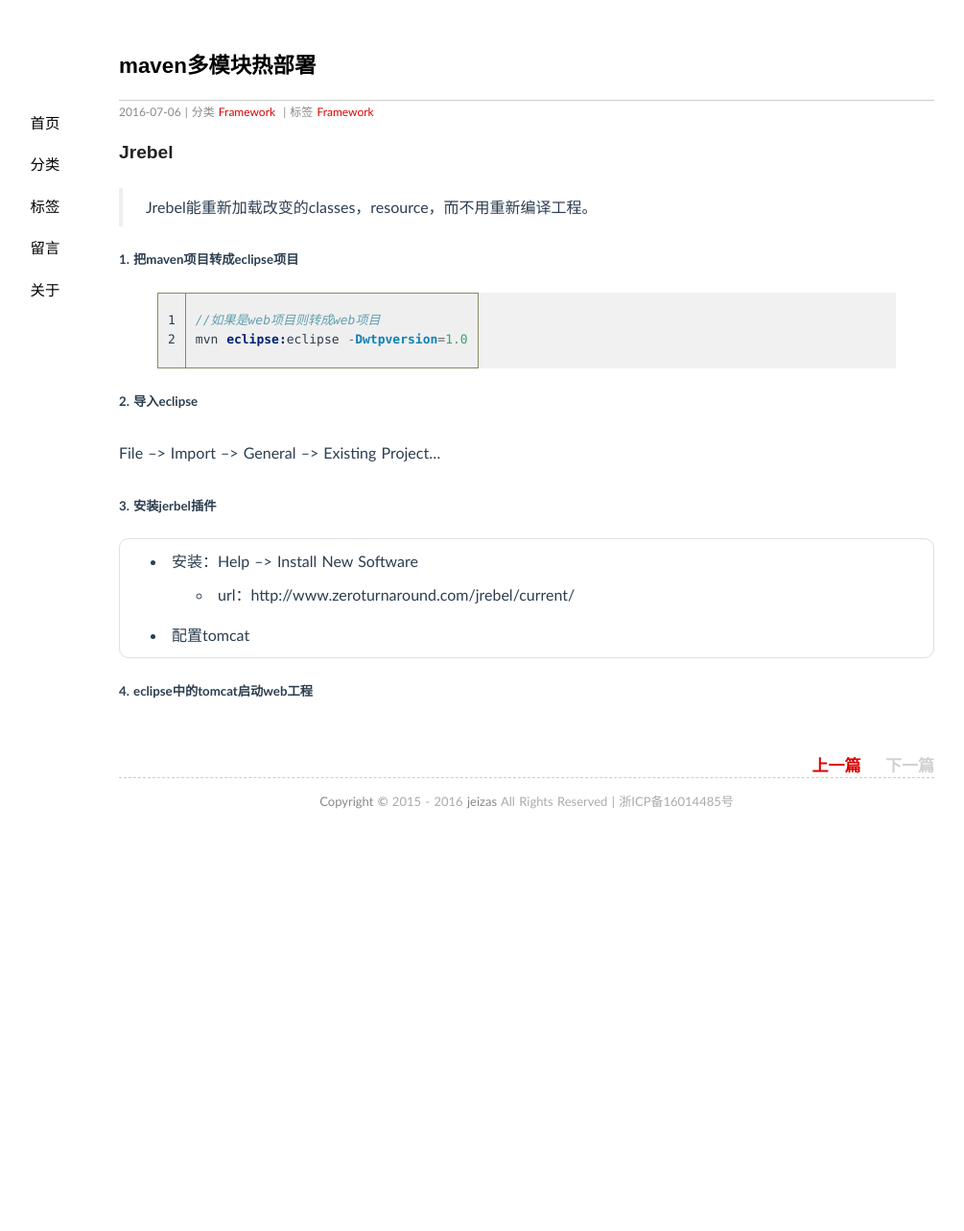
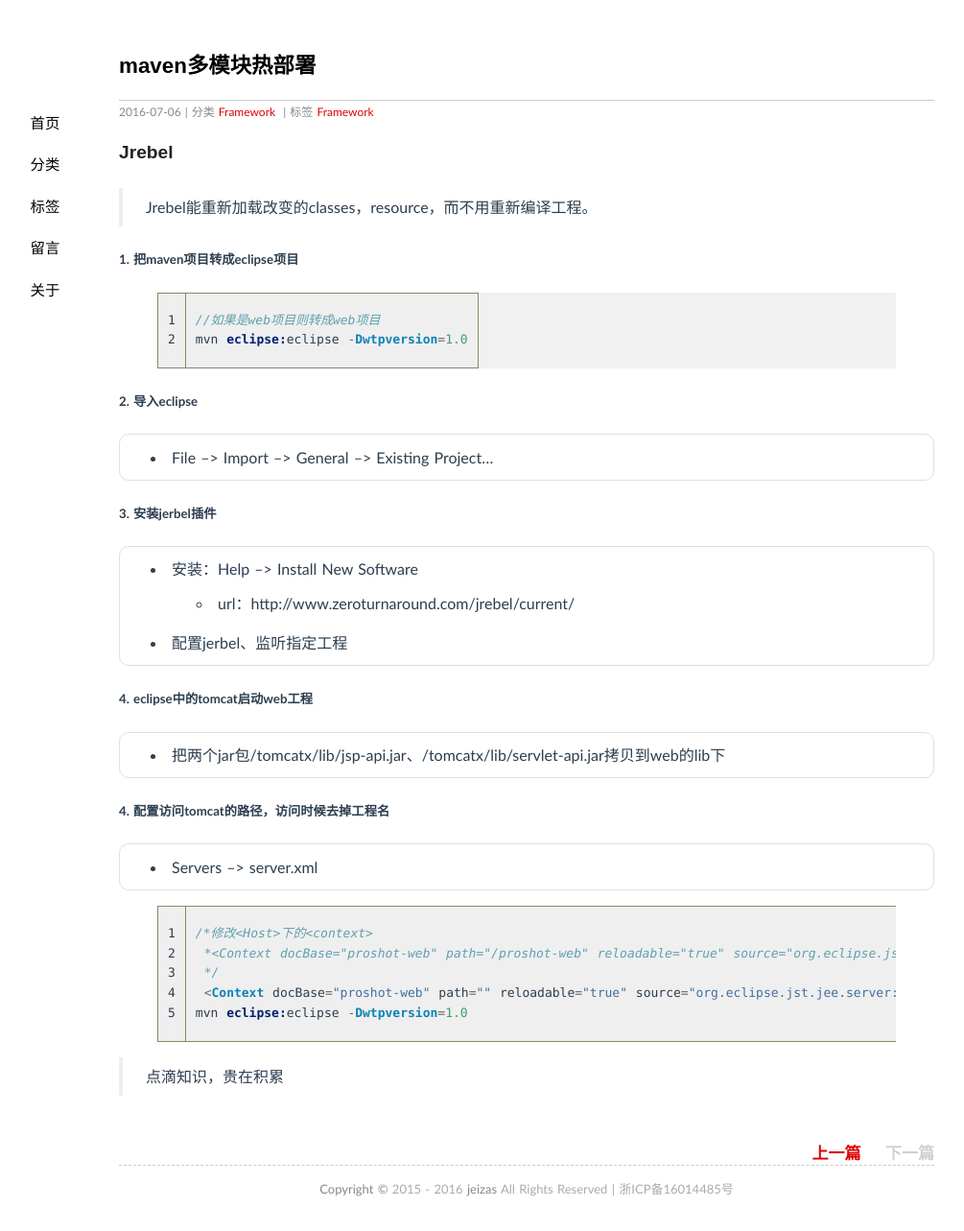
Before and after one commit to jeizas/jeizas.github.io, a Jekyll site: the page built from _posts/2016-07-06-jrebel.md, in a window 1280 px wide. Shown: the whole page at 96% size, without its empty margins (91-1096 px from the left). Built offline with Jekyll 4.4.1, drawn with Linux system fonts in a browser that asks for light colours; comment, search, counter and statistics services are not loaded; before the commit the page ends 900 px from its top, so only the background shows below that.

Commit message:
修改：     _posts/2016-07-06-jrebel.md

```diff
--- a/_posts/2016-07-06-jrebel.md
+++ b/_posts/2016-07-06-jrebel.md
@@ -18,12 +18,27 @@ mvn eclipse:eclipse -Dwtpversion=1.0
 
 ##### 2. 导入eclipse
 
-File --> Import --> General --> Existing Project...
+- File --> Import --> General --> Existing Project...
 
 ##### 3. 安装jerbel插件
 
 - 安装：Help --> Install New Software
 	- url：http://www.zeroturnaround.com/jrebel/current/
-- 配置tomcat
+- 配置jerbel、监听指定工程
 
 ##### 4. eclipse中的tomcat启动web工程
+
+- 把两个jar包/tomcatx/lib/jsp-api.jar、/tomcatx/lib/servlet-api.jar拷贝到web的lib下
+
+##### 4. 配置访问tomcat的路径，访问时候去掉工程名
+
+- Servers --> server.xml
+{% highlight java linenos %}
+/*修改<Host>下的<context>
+ *<Context docBase="proshot-web" path="/proshot-web" reloadable="true" source="org.eclipse.jst.jee.server:proshot-web"/></Host>
+ */
+ <Context docBase="proshot-web" path="" reloadable="true" source="org.eclipse.jst.jee.server:proshot-web"/></Host>
+mvn eclipse:eclipse -Dwtpversion=1.0
+{% endhighlight linenos %}
+
+> 点滴知识，贵在积累
```
